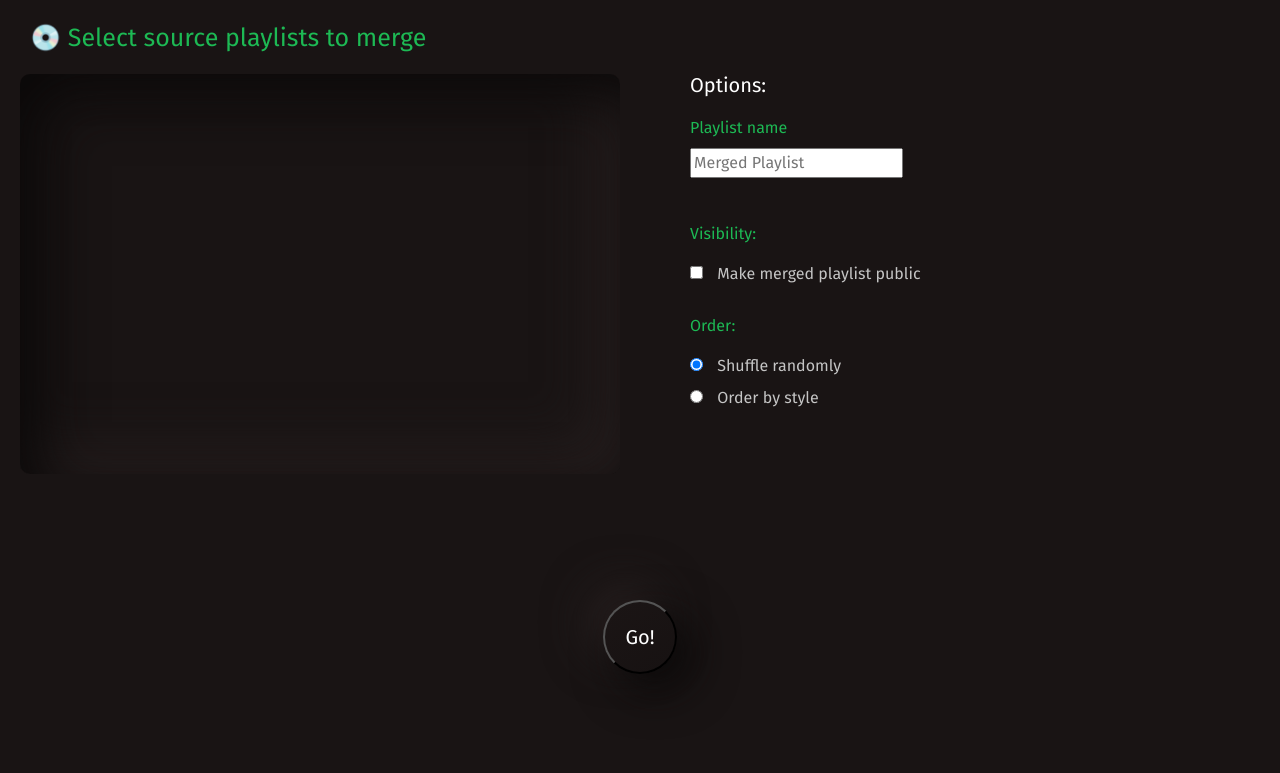
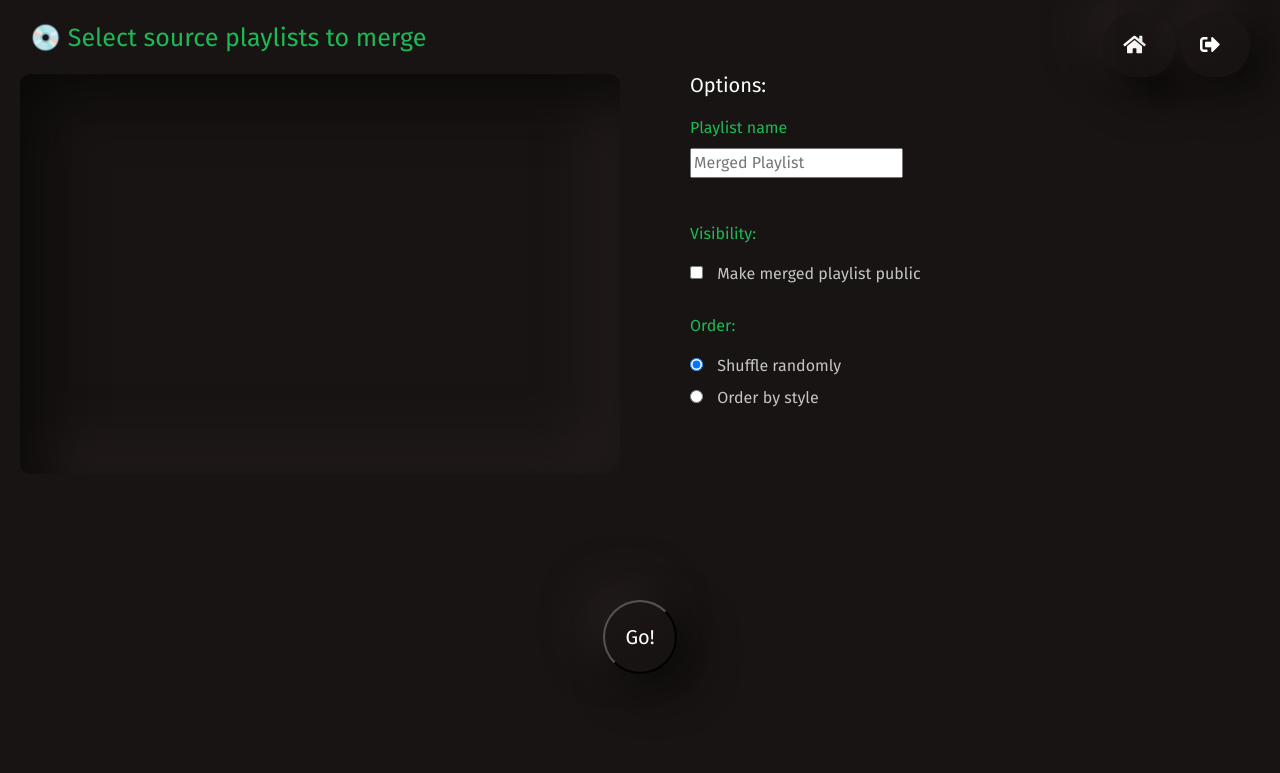
Before and after one commit to rooose/super-playlister-3000, a Flask app: template app/templates/merge.html in a window 1280 px wide. Shown: the top 773 px of the page. Run offline with Flask 2, Linux system fonts and the light colour scheme; the template is opened without the code that fills it, so the values that code supplies are empty; some libraries are stand-ins or nearby versions.

Commit message:
logout button and home

```diff
--- a/app/main.py
+++ b/app/main.py
@@ -3,7 +3,7 @@ from flask import Flask, request, render_template, redirect, session, make_respo
 from flask.templating import render_template_string
 from flask_cors import CORS
 
-from .config import CONFIG
+from .config import CONFIG, APP_SECRET
 from .spotify_auth import *
 from functools import wraps
 
@@ -15,7 +15,7 @@ import csv
 
 # TODO: Use Flask sessions
 app = Flask(__name__)
-app.secret_key = "super secret key"
+app.secret_key = APP_SECRET
 CORS(app)
 
 
@@ -26,6 +26,7 @@ state_key = None
 @app.route("/login", methods=['GET'])
 def login():
     session.clear()
+    spotify_helper.clear()
     return render_template('login.html')
 
 
@@ -49,7 +50,7 @@ def callback():
         code = request.args.get('code')
         spotify_helper.curr_state_key = None
 
-        success = spotify_helper.getUserToken(request.args['code'])
+        success = spotify_helper.getUserToken(code)
         if success:
             session['token'] = spotify_helper.token_data[0]
             session['refresh_token'] = spotify_helper.refresh_token
@@ -242,8 +243,8 @@ def fetch_tracks_info(playlists) :
                     audio_features = [v for k,v in item.items() if k in audio_features_fields]
                     playlists[p_id]['tracks'][t_id]['audio_features'] = audio_features
 
-    with open('out.json', 'w') as f:
-        json.dump(playlists, f)
+    # with open('out.json', 'w') as f:
+    #     json.dump(playlists, f)
     return playlists
 
 
--- a/app/spotify_auth.py
+++ b/app/spotify_auth.py
@@ -26,6 +26,11 @@ class SpotifyAuth():
         self.refresh_token = ''
         self.token_data = []
         self.config = config
+        self.curr_state_key = None
+
+    def clear(self):
+        self.refresh_token = ''
+        self.token_data = []
         self.curr_state_key = None
 
     @property
--- a/app/static/options.css
+++ b/app/static/options.css
@@ -146,3 +146,42 @@ i {
 #split_in_n {
   margin-left: 10px;
 }
+
+.navbar-row {
+  height: 10vh;
+  top: 0;
+  padding-top: 30px;
+  position:absolute;
+  right:0;
+  padding-right: 30px;
+  z-index: 20;
+}
+
+.path_button {
+  margin: 100px 0px;
+}
+
+.login_btn {
+  padding:20px;
+  font-size: 20px;
+  border-radius: 50px;
+  background: linear-gradient(145deg, #1b1515, #171212);
+  box-shadow:  15px 15px 45px #0a0808,
+               -15px -15px 45px #282020;
+
+  color: white;
+}
+
+.login_btn:hover {
+  text-decoration: none;
+  color: #FFFFFF;
+  background: #232323;
+  text-shadow: 0 0 5px #FFF, 0 0 10px var(--lighter-green), 0 0 15px var(--lighter-green), 0 0 20px var(--lighter-green), 0 0 30px  var(--lighter-green);
+}
+
+.login_btn:active {
+  border-radius: 56px;
+  background: #191414;
+  box-shadow: inset 15px 15px 45px #0a0808,
+              inset -15px -15px 45px #282020;
+}
--- a/app/templates/merge.html
+++ b/app/templates/merge.html
@@ -11,6 +11,11 @@
   }
   // ]]>
 </script>
+
+<div class="navbar-row">
+  <span class="path_button"><a class="login_btn" href="/"><i class="fas fa-home"></i></a></span>
+  <span class="path_button"><a class="login_btn" href="/login"><i class="fas fa-sign-out-alt"></i></a></span>
+</div>
 
 <div class="options-menu">
   <form method="post">
--- a/app/templates/reorder.html
+++ b/app/templates/reorder.html
@@ -11,6 +11,12 @@
   }
   // ]]>
 </script>
+
+<div class="navbar-row">
+  <span class="path_button"><a class="login_btn" href="/"><i class="fas fa-home"></i></a></span>
+  <span class="path_button"><a class="login_btn" href="/login"><i class="fas fa-sign-out-alt"></i></a></span>
+</div>
+
 
 <div class="options-menu">
   <form method="post">
--- a/app/templates/split.html
+++ b/app/templates/split.html
@@ -11,6 +11,11 @@
   }
   // ]]>
 </script>
+
+<div class="navbar-row">
+  <span class="path_button"><a class="login_btn" href="/"><i class="fas fa-home"></i></a></span>
+  <span class="path_button"><a class="login_btn" href="/login"><i class="fas fa-sign-out-alt"></i></a></span>
+</div>
 
 <div class="options-menu">
   <form method="post">
```
Also changed, not shown: app/static/home.css (+10 -1 lines), app/templates/home.html (+7 -1 lines).
